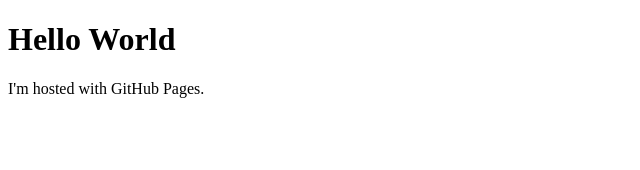
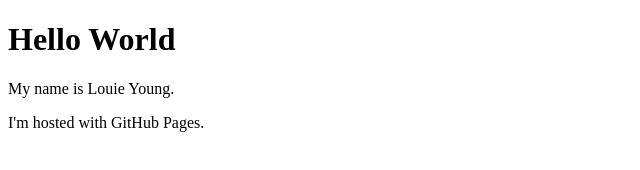
Before and after one commit to LouieYoung/LouieYoung.github.io, a plain HTML site: page index.html in a window 1280 px wide. Shown: the whole page, without its empty margins (0-640 px from the left). Drawn offline with Linux system fonts and the light colour scheme.

Commit message:
Update index.html

```diff
--- a/index.html
+++ b/index.html
@@ -2,6 +2,7 @@
 <html>
   <body>
     <h1>Hello World</h1>
+    <p>My name is Louie Young.</p>
     <p>I'm hosted with GitHub Pages.</p>
   </body>
 </html>
```
